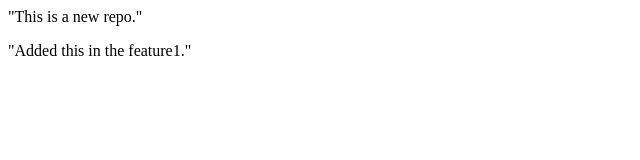
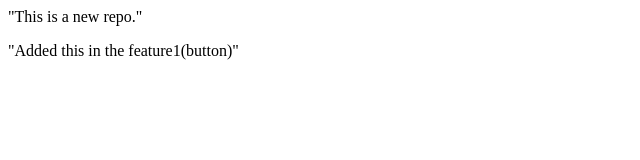
Before and after one commit to ravi-vinay/localrepo, a plain HTML site: page index.html in a window 1280 px wide. Shown: the full height of the page, 0-640 px from the left. Drawn offline with Linux system fonts and the light colour scheme.

```diff
--- a/index.html
+++ b/index.html
@@ -1,2 +1,2 @@
 <p>"This is a new repo."</p>
-<p> "Added this in the feature1."</p>
+<p> "Added this in the feature1(button)"</p>
```
